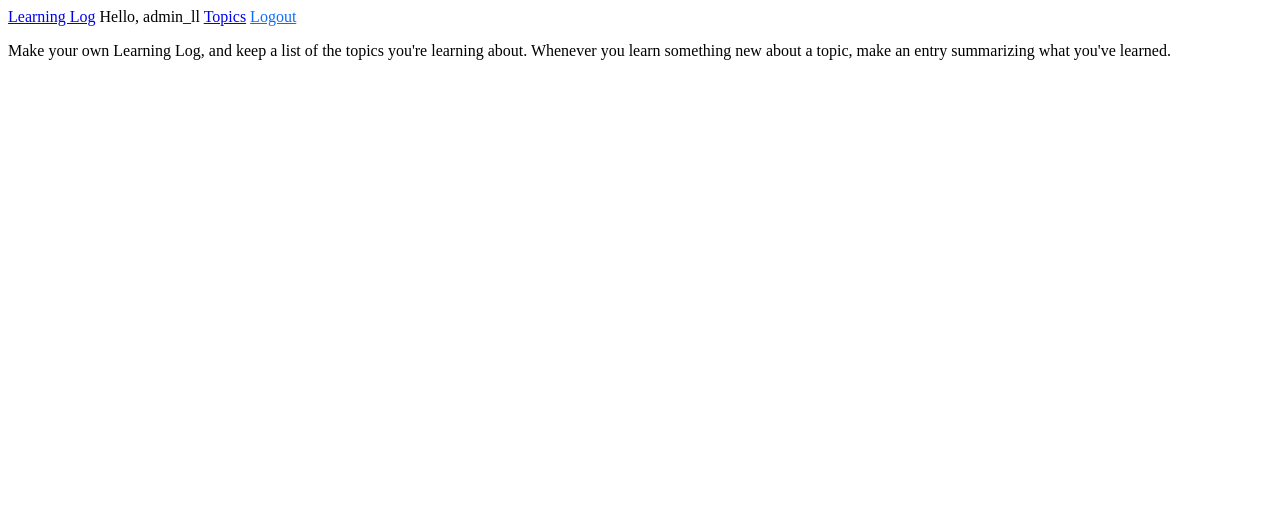
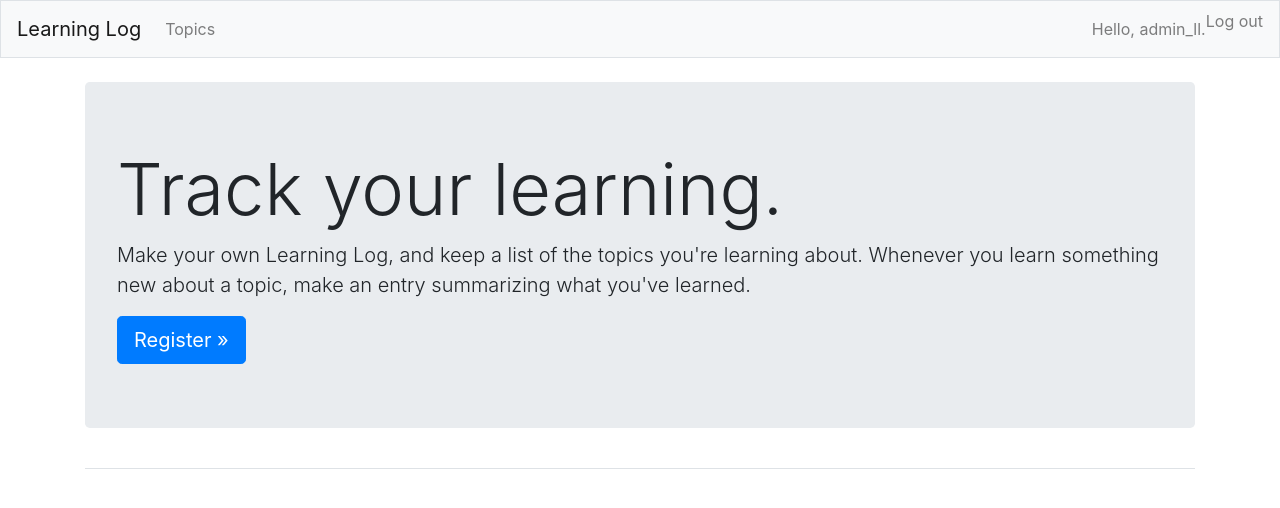
Before and after one commit to kylemanner50-cmd/django-1, a Django app: page / in a window 1280 px wide. Shown: the top 508 px of the page. Run offline with Django 5.2, Linux system fonts and the light colour scheme; a user stored in the database is signed in; some libraries are stand-ins or nearby versions.

Commit message:
first commit

```diff
--- a/MainApp/templates/mainapp/base.html
+++ b/MainApp/templates/mainapp/base.html
@@ -1,32 +1,76 @@
-<div>
-    <a href="{% url 'MainApp:index' %}">Learning Log</a>
+{% load bootstrap4 %}
 
-    {% if user.is_authenticated %}
-        Hello, {{ user.username }}
+<!doctype html>
 
-        <a href="{% url 'MainApp:topics' %}">Topics</a>
+<html lang="en">
+    <head>
+        <meta charset="utf-8">
+        <meta name="viewport" content="width=device-width, initial-scale=1,
+          shrink-to-fit=no">
+        <title>Learning Log</title>
 
-        <form action="{% url 'users:logout' %}" method="post" style="display:inline;">
-            {% csrf_token %}
-            <button type="submit" style="
-                background:none;
-                border:none;
-                padding:0;
-                margin:0;
-                color:#0d6efd;
-                text-decoration:underline;
-                cursor:pointer;
-                font: inherit;
-                display:inline;
-            ">Logout</button>
-        </form>
+        {% bootstrap_css %}
+        {% bootstrap_javascript jquery='full' %}
 
-    {% else %}
-        <a href="{% url 'users:register' %}">Register</a>
-        <a href="{% url 'users:login' %}">Log in</a>
+    </head>
 
-    {% endif %}
-</div>
+    <body>
+        <nav class="navbar navbar-expand-md navbar-light bg-light mb-4 border">
 
-{% block content %}
-{% endblock content %}
+        <a class="navbar-brand" href="{% url 'MainApp:index'%}">Learning Log</a>
+
+        <button class="navbar-toggler" type="button" data-toggle="collapse"
+            data-target="#navbarCollapse" aria-controls="navbarCollapse"
+            aria-expanded="false" aria-label="Toggle navigation">
+            <span class="navbar-toggler-icon"></span>
+        </button>
+
+        <div class="collapse navbar-collapse" id="navbarCollapse">
+            <ul class="navbar-nav mr-auto">
+                <li class="nav-item">
+                <a class="nav-link" href="{% url 'MainApp:topics'%}">Topics</a></li>
+            </ul>
+
+            <ul class="navbar-nav ml-auto">
+                {% if user.is_authenticated %}
+
+                <li class="nav-item">
+                    <span class="navbar-text">Hello, {{ user.username }}.</span>
+                </li>
+                <li class="nav-item">
+                     <form action="{% url 'users:logout' %}" method="post" class="form-inline m-0 p-0">
+                        {% csrf_token %}
+                        <button type="submit" class="nav-link btn btn-link p-0" style="border: none; background: none;">
+                             Log out
+                         </button>
+                    </form>
+                </li>
+
+                {% else %}
+                  <li class="nav-item">
+                    <a class="nav-link" href="{% url 'users:register' %}">Register</a>
+                  </li>
+                  <li class="nav-item">
+                    <a class="nav-link" href="{% url 'users:login' %}">Log in</a></li>
+                {% endif %}
+              </ul>
+        </div>
+
+        </nav>
+
+        <main role="main" class="container">
+            <div class="pb-2 mb-2 border-bottom">
+                {% block page_header %}{% endblock page_header %}
+            </div>
+
+            <div>
+                {% block content %}{% endblock content %}
+            </div>
+        </main>
+
+    </body>
+
+
+
+
+</html>
--- a/MainApp/templates/mainapp/index.html
+++ b/MainApp/templates/mainapp/index.html
@@ -1,9 +1,14 @@
 {% extends "MainApp/base.html" %}
 
-{% block content %}
+{% block page_header %}
+    <div class="jumbotron">
+       <h1 class="display-3">Track your learning.</h1>
+            <p class="lead">Make your own Learning Log, and keep a list of the
+            topics you're learning about. Whenever you learn something new
+            about a topic, make an entry summarizing what you've learned.
+            </p>
 
-        <p>Make your own Learning Log, and keep a list of the
-        topics you're learning about. Whenever you learn something new
-        about a topic, make an entry summarizing what you've learned.
-        </p>
-{% endblock content %}
+            <a class="btn btn-lg btn-primary" href="{% url 'users:register' %}"
+            role="button">Register &raquo;</a>
+    </div>
+{% endblock page_header %}
--- a/MainApp/views.py
+++ b/MainApp/views.py
@@ -11,7 +11,7 @@ def index(request):
 @login_required
 def topics(request):
     topics = Topic.objects.filter(owner=request.user).order_by('date_added')
-    context = {'all_topics' : topics}
+    context = {'topics' : topics}
 
     return render(request, 'MainApp/topics.html', context)
 
```
Also changed, not shown: MainApp/templates/mainapp/topic.html (+22 -15 lines), MainApp/templates/mainapp/topics.html (+22 -12 lines), requirements.txt (added, +10 -0 lines), users/templates/registration/login.html (+16 -11 lines), db.sqlite3, 2 other files.
